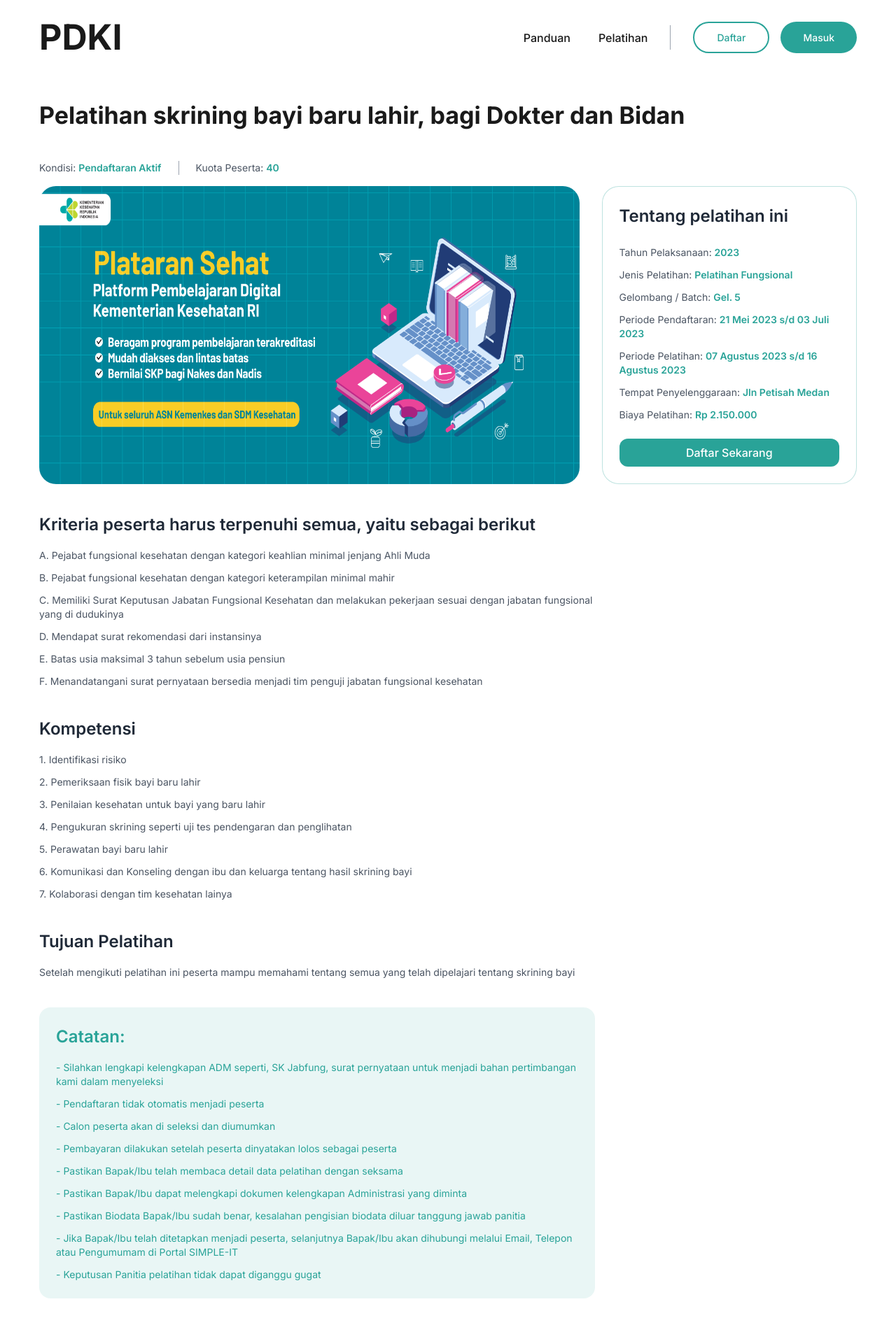
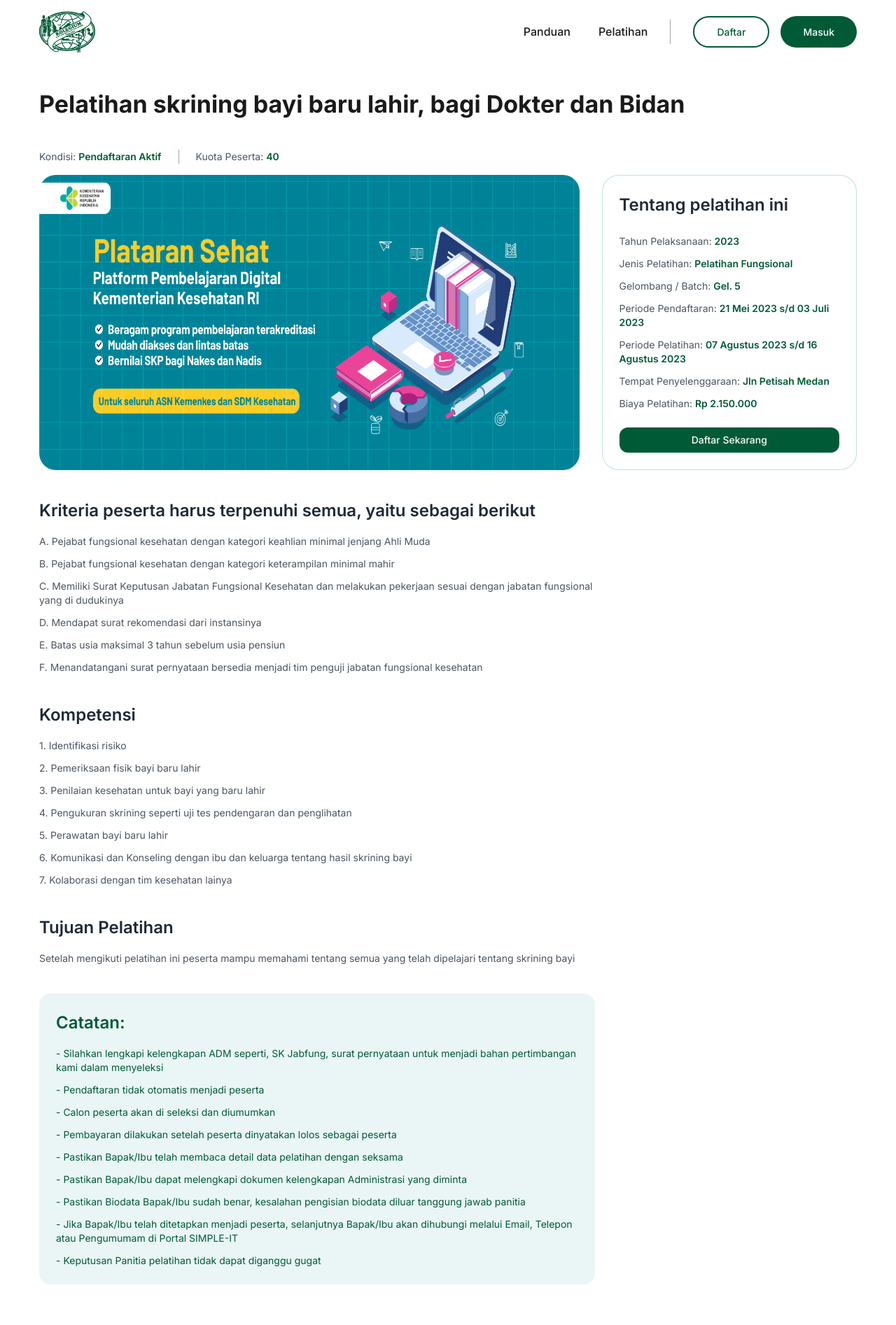
Before and after one commit to adenkesuma/L2KB-LMS, a Next.js app: page /courses/detail in a window 1280 px wide. Shown: the top 1894 px of the page at 70% size. Built offline with nearby package versions, Linux system fonts and the light colour scheme.

Commit message:
`feat:` add login ui form

```diff
--- a/app/courses/[slug]/page.tsx
+++ b/app/courses/[slug]/page.tsx
@@ -11,8 +11,8 @@
         Pelatihan skrining bayi baru lahir, bagi Dokter dan Bidan
       </h1>
       <div className='flex items-center justify-start mt-10'>
-        <p className='font-regular text-sm text-gray-600 pr-6 border-r border-gray-400'>Kondisi: <span className='font-semibold text-cyan'>Pendaftaran Aktif</span></p>
-        <p className='font-regular text-sm text-gray-600 pl-6'>Kuota Peserta: <span className='font-semibold text-cyan'>40</span></p>
+        <p className='font-regular text-sm text-gray-600 pr-6 border-r border-gray-400'>Kondisi: <span className='font-semibold text-green'>Pendaftaran Aktif</span></p>
+        <p className='font-regular text-sm text-gray-600 pl-6'>Kuota Peserta: <span className='font-semibold text-green'>40</span></p>
       </div>
 
       <div className='flex gap-8 mt-4'>
@@ -24,36 +24,36 @@
           />
         </figure>
 
-        <div className='p-6 w-[32%] bg-white border border-opacity-cyan rounded-3xl flex justify-between flex-col'>
+        <div className='p-6 w-[32%] bg-white border border-opacity-green rounded-3xl flex justify-between flex-col'>
           <div>
             <h2 className='font-semibold text-[24px] text-gray-800'>Tentang pelatihan ini</h2>
 
             <ul className='flex flex-col justify-start mt-6 gap-3'>
               <li className='font-reguler text-sm text-gray-600'>
-                Tahun Pelaksanaan: <span className='font-semibold text-cyan'>2023</span>
+                Tahun Pelaksanaan: <span className='font-semibold text-green'>2023</span>
               </li>
               <li className='font-reguler text-sm text-gray-600'>
-                Jenis Pelatihan: <span className='font-semibold text-cyan'>Pelatihan Fungsional</span>
+                Jenis Pelatihan: <span className='font-semibold text-green'>Pelatihan Fungsional</span>
               </li>
               <li className='font-reguler text-sm text-gray-600'>
-                Gelombang / Batch: <span className='font-semibold text-cyan'>Gel. 5</span>
+                Gelombang / Batch: <span className='font-semibold text-green'>Gel. 5</span>
               </li>
               <li className='font-reguler text-sm text-gray-600'>
-                Periode Pendaftaran: <span className='font-semibold text-cyan'>21 Mei 2023 s/d 03 Juli 2023</span>
+                Periode Pendaftaran: <span className='font-semibold text-green'>21 Mei 2023 s/d 03 Juli 2023</span>
               </li>
               <li className='font-reguler text-sm text-gray-600'>
-                Periode Pelatihan: <span className='font-semibold text-cyan'>07 Agustus 2023 s/d 16 Agustus 2023</span>
+                Periode Pelatihan: <span className='font-semibold text-green'>07 Agustus 2023 s/d 16 Agustus 2023</span>
               </li>
               <li className='font-reguler text-sm text-gray-600'>
-                Tempat Penyelenggaraan: <span className='font-semibold text-cyan'>Jln Petisah Medan</span>
+                Tempat Penyelenggaraan: <span className='font-semibold text-green'>Jln Petisah Medan</span>
               </li>
               <li className='font-reguler text-sm text-gray-600'>
-                Biaya Pelatihan: <span className='font-semibold text-cyan'>Rp 2.150.000</span>
+                Biaya Pelatihan: <span className='font-semibold text-green'>Rp 2.150.000</span>
               </li>
             </ul>
           </div>
 
-          <Link href="/courses/register" className="mt-6 text-center text-white font-medium w-full p-2 rounded-xl bg-cyan">
+          <Link href="/courses/register" className="mt-6 text-center text-white font-medium w-full p-2 text-sm rounded-xl bg-green">
             Daftar Sekarang
           </Link>
         </div>
@@ -128,34 +128,34 @@
       </div>
 
       {/* catatan */}
-      <div className='mt-10 bg-opacity-cyan p-6 rounded-2xl w-[68%] mb-20'>
-        <h2 className='font-semibold text-cyan text-[24px]'>Catatan:</h2>
+      <div className='mt-10 bg-opacity-green p-6 rounded-2xl w-[68%] mb-20'>
+        <h2 className='font-semibold text-green text-[24px]'>Catatan:</h2>
         <ul className='flex flex-col gap-3 mt-4'>
-          <li className='font-regular text-sm text-cyan'>
+          <li className='font-regular text-sm text-green'>
             - Silahkan lengkapi kelengkapan ADM seperti, SK Jabfung, surat pernyataan untuk menjadi bahan pertimbangan kami dalam menyeleksi
           </li>
-          <li className='font-regular text-sm text-cyan'>
+          <li className='font-regular text-sm text-green'>
             - Pendaftaran tidak otomatis menjadi peserta
           </li>
-          <li className='font-regular text-sm text-cyan'>
+          <li className='font-regular text-sm text-green'>
             - Calon peserta akan di seleksi dan diumumkan
           </li>
-          <li className='font-regular text-sm text-cyan'>
+          <li className='font-regular text-sm text-green'>
             - Pembayaran dilakukan setelah peserta dinyatakan lolos sebagai peserta
           </li>
-          <li className='font-regular text-sm text-cyan'>
+          <li className='font-regular text-sm text-green'>
             - Pastikan Bapak/Ibu telah membaca detail data pelatihan dengan seksama
           </li>
-          <li className='font-regular text-sm text-cyan'>
+          <li className='font-regular text-sm text-green'>
             - Pastikan Bapak/Ibu dapat melengkapi dokumen kelengkapan Administrasi yang diminta
           </li>
-          <li className='font-regular text-sm text-cyan'>
+          <li className='font-regular text-sm text-green'>
             - Pastikan Biodata Bapak/Ibu sudah benar, kesalahan pengisian biodata diluar tanggung jawab panitia
           </li>
-          <li className='font-regular text-sm text-cyan'>
+          <li className='font-regular text-sm text-green'>
             - Jika Bapak/Ibu telah ditetapkan menjadi peserta, selanjutnya Bapak/Ibu akan dihubungi melalui Email, Telepon atau Pengumumam di Portal SIMPLE-IT
           </li>
-          <li className="font-regular text-sm text-cyan">
+          <li className="font-regular text-sm text-green">
             - Keputusan Panitia pelatihan tidak dapat diganggu gugat
           </li>
         </ul>
--- a/app/courses/page.tsx
+++ b/app/courses/page.tsx
@@ -11,7 +11,7 @@
             <input
                 type="text"
                 placeholder="Cari Pelatihan..."
-                className='mt-4 border border-opacity-cyan py-2 px-4 rounded-3xl w-[40%] outline-[#29A398]'
+                className='mt-4 border border-opacity-green py-2 px-4 rounded-3xl w-[40%] outline-[#29A398]'
             />
         </div>
 
--- a/components/card.tsx
+++ b/components/card.tsx
@@ -5,7 +5,7 @@
 
 const Card: FC = () => {
   return (
-    <div className="rounded-2xl border border-opacity-cyan p-4">
+    <div className="rounded-2xl border border-opacity-green p-4">
         <figure>
             <Image
                 src={DummyImage}
@@ -13,7 +13,7 @@
                 className="rounded-lg h-40 w-full bg-cover object-cover"
             />
         </figure>
-        <div className="p-1 text-center rounded-md border-cyan border-[1.4px] text-xs font-medium text-cyan w-[150px] mt-4">
+        <div className="p-1 text-center rounded-md border-green border-[1.4px] text-xs font-medium text-green w-[150px] mt-4">
             <span>Khusus Anggota Muda</span>
         </div>
 
@@ -33,7 +33,7 @@
             </div>
 
             {/* button detail */}
-            <Link href='/courses/detail' className="text-center text-white font-medium mt-2 w-full p-2 rounded-xl bg-cyan">
+            <Link href='/courses/detail' className="text-center text-white font-medium mt-2 w-full p-2 rounded-xl bg-green">
                 Detail
             </Link>
         </div>
--- a/components/navbar.tsx
+++ b/components/navbar.tsx
@@ -3,7 +3,7 @@
 import Image from "next/image"
 import Link from "next/link"
 import { FC } from "react"
-import PDKI from '@/public/assets/logo/pdki.svg'
+import Logo from "@/public/assets/logo/kolegium.png"
 
 import { usePathname } from "next/navigation"
 
@@ -18,15 +18,19 @@
                 <nav className="py-4">
                     <div className="flex justify-between items-center">
                         <Link href="/">
-                            <span className="font-bold text-[50px]">PDKI</span>
+                            <Image
+                                src={Logo}
+                                alt="Logo"
+                                className="w-20"
+                            />
                         </Link>
                         <div className="flex justify-center items-center gap-8">
                             <ul className="flex justify-center items-center gap-10">
                                 <li>
-                                    <a href="/guide" className="hover:text-[#29A398] font-medium">Panduan</a>
+                                    <a href="/guide" className="hover:text-green font-medium">Panduan</a>
                                 </li>
                                 <li>
-                                    <a href="/courses" className="hover:text-[#29A398] font-medium">Pelatihan</a>
+                                    <a href="/courses" className="hover:text-green font-medium">Pelatihan</a>
                                 </li>
                             </ul>
 
@@ -35,10 +39,10 @@
 
                             {/* button signin and signup */}
                             <div className="flex justify-center gap-4 items-center">
-                                <Link href="/register" className="bg-white px-6 py-[4px] border-2 border-[#29A398] duration-75 text-[#29A398] md:py-[10px] md:px-8 rounded-3xl font-medium text-[12px] md:text-[14px]">
+                                <Link href="/register" className="bg-white px-6 py-[4px] border-2 border-green duration-75 text-green md:py-[10px] md:px-8 rounded-3xl font-medium text-[12px] md:text-[14px]">
                                     Daftar
                                 </Link>
-                                <Link href="/login" className="bg-[#29A398] px-6 py-[5px] duration-75 text-white md:py-[12px] md:px-8 rounded-3xl font-medium text-[12px] md:text-[14px]">
+                                <Link href="/login" className="bg-green px-6 py-[5px] duration-75 text-white md:py-[12px] md:px-8 rounded-3xl font-medium text-[12px] md:text-[14px]">
                                     Masuk
                                 </Link>
                             </div>
--- a/tailwind.config.ts
+++ b/tailwind.config.ts
@@ -14,18 +14,18 @@
           'conic-gradient(from 180deg at 50% 50%, var(--tw-gradient-stops))',
       },
       backgroundColor: {
-        'cyan': '#29A398',
-        'opacity-cyan': 'rgba(41, 163, 152, 0.1)'
+        'green': '#015A36',
+        'opacity-green': 'rgba(41, 163, 152, 0.1)'
       },
       colors: {
-        'cyan': 'rgba(41, 163, 152, 0.1)'
+        'green': 'rgba(41, 163, 152, 0.1)'
       },
       textColor: {
-        'cyan': '#29A398'
+        'green': '#015A36'
       },
       borderColor: {
-        'cyan': '#29A398',
-        'opacity-cyan': 'rgba(41, 163, 152, 0.3)'
+        'green': '#015A36',
+        'opacity-green': 'rgba(41, 163, 152, 0.3)'
       }
     },
   },
```
Also changed, not shown: app/courses/register/page.tsx (+22 -12 lines), app/login/page.tsx (+36 -1 lines), app/register/page.tsx (+24 -21 lines), public/assets/logo/kolegium.png (added).
